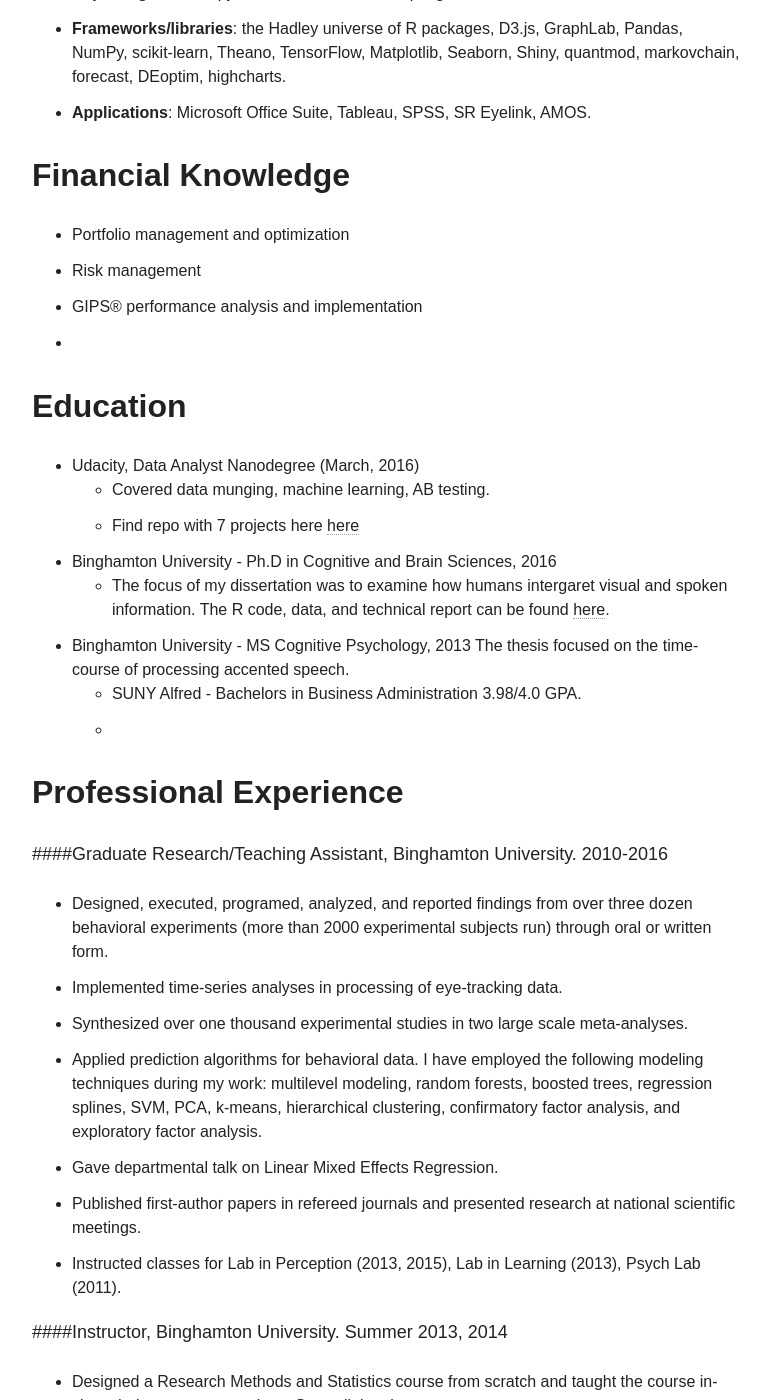
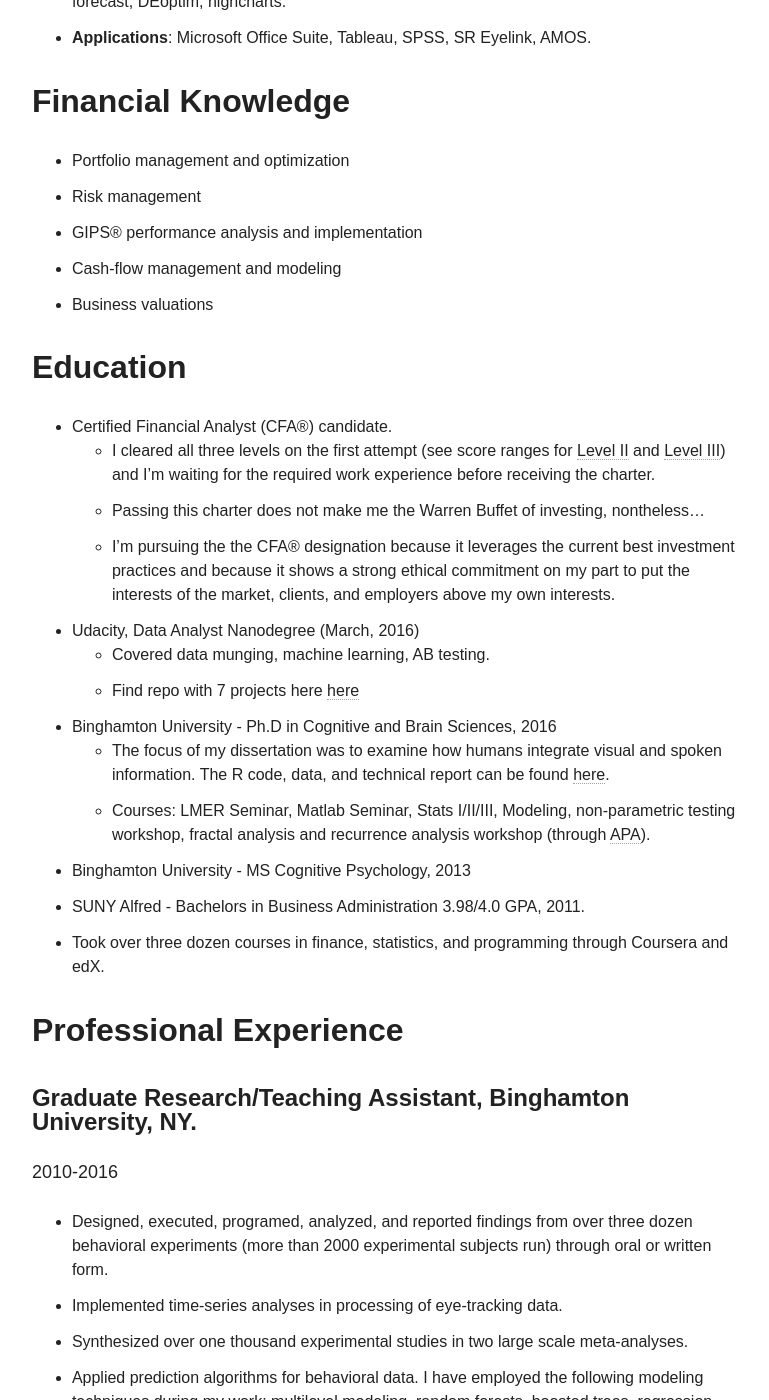
Before and after one commit to stasSajin/stasSajin.github.io, a Jekyll site: the page built from resume/index.md, in a window 1280 px wide and 1400 px high, scrolled down 860 px. Shown: the whole window, without its empty margins (254-1023 px from the left). Built offline with Jekyll 4.4.1, drawn with Linux system fonts in a browser that asks for light colours; nearby versions of some CDN libraries; some of the changed text lies outside the part shown.

Commit message:
resume updated

```diff
--- a/resume/index.md
+++ b/resume/index.md
@@ -18,22 +15,28 @@
 * Portfolio management and optimization
 * Risk management
 * GIPS® performance analysis and implementation
-*
+* Cash-flow management and modeling
+* Business valuations
 
 ## Education
+* Certified Financial Analyst (CFA®) candidate.
+	* I cleared all three levels on the first attempt (see score ranges for [Level II](https://raw.githubusercontent.com/stasSajin/stasSajin.github.io/master/images/CFALVL3.PNG) and [Level III](https://raw.githubusercontent.com/stasSajin/stasSajin.github.io/master/images/CFAlvl2.PNG)) and I'm waiting for the required work experience before receiving the charter.
+	* Passing this charter does not make me the Warren Buffet of investing, nontheless...
+	* I'm pursuing the the CFA® designation because it leverages the current best investment practices and because it shows a strong ethical commitment on my part to put the interests of the market, clients, and employers above my own interests.
 
 * Udacity, Data Analyst Nanodegree (March, 2016)
 	* Covered data munging, machine learning, AB testing.
 	* Find repo with 7 projects here [here](https://github.com/stasSajin/UdacityDataAnalystNanodegree)
 * Binghamton University - Ph.D in Cognitive and Brain Sciences, 2016
-	* The focus of my dissertation was to examine how humans intergaret visual and spoken information. The R code, data, and technical report can be found [here](https://github.com/stasSajin/Dissertation-).
+	* The focus of my dissertation was to examine how humans integrate visual and spoken information. The R code, data, and technical report can be found [here](https://github.com/stasSajin/Dissertation-).
+	* Courses: LMER Seminar, Matlab Seminar, Stats I/II/III, Modeling, non-parametric testing workshop, fractal analysis and recurrence analysis workshop (through [APA](http://www.apa.org/science/resources/ati/nonlinear.aspx)).
 * Binghamton University - MS Cognitive Psychology, 2013
-The thesis focused on the time-course of processing accented speech.
-	* SUNY Alfred - Bachelors in Business Administration 3.98/4.0 GPA.
-	*
+* SUNY Alfred - Bachelors in Business Administration 3.98/4.0 GPA, 2011.
+* Took over three dozen courses in finance, statistics, and programming through Coursera and edX.
+
 
 ## Professional Experience
-####Graduate Research/Teaching Assistant, Binghamton University.
+#### Graduate Research/Teaching Assistant, Binghamton University, NY.
 2010-2016
 
 * Designed, executed, programed, analyzed, and reported findings from over three dozen behavioral experiments (more than 2000 experimental subjects run) through oral or written form.
@@ -44,12 +47,55 @@
 * Published first-author papers in refereed journals and presented research at national scientific meetings.
 * Instructed classes for Lab in Perception (2013, 2015), Lab in Learning (2013), Psych Lab (2011).
 
-####Instructor, Binghamton University.
+#### Instructor, Binghamton University, NY.
 Summer 2013, 2014
 
 * Designed a Research Methods and Statistics course from scratch and taught the course in-class during summer sessions; See syllabus [here](https://drive.google.com/file/d/0B3LFJz7JmK1KR0NmVTN6SU1DMWZGR094Y0x0djF3dDgyOEZJ/view)
 
+#### Budget Committee, [Graduate Student Organization](https://gsobinghamton.org/), Binghamton, NY.
+2012-2014
+
+* Together with a small team of other graduate students, managed and balanced a quarter million budget for over 2000 graduate students.
+
+#### Editor-in-Chief, Tor Echo College Newspaper, NY.
+2010
+
+* Managed the day-to-day operations of the newspaper, including motivating and developing editorial staff, editing content, establishing connections with distributors, advertisers, community, and administration.
+* Balanced and managed the budget for the newspaper.
+
+#### Tutor, Research Foundation, NY.
+2008-2010
+
+* Tutored students in Calculus, Physics, Accounting, Finance, Statistics.
+
+#### Vice-President, Association for International Volunteering in Moldova (AVI-MD), Moldova
+2006-2007
+
+* Organized and participated in the project “Human Rights on Bicycles” that had the objective of increasing the population’s interest in human rights issues.
+* Created training workshops on the topics of group leadership, project development, and fundraising for NGOs.
+* Worked with Service Civil International(http://www.sci.ngo/) in creating local volunteer camps.
 
 
 
+## Grants/Honors/Awards
+
+* Binghamton Travel Awards from CAPS and GTRF in the sum of about $2000 through years 2011-2015.
+* CAPS grant, 2014, $16,500
+* SOROS Open Society Foundation grant, 2013, $3000
+* SOROS Open Society Foundation grant, 2012, $4500
+* MDIMUN, 2010
+* International Excellence Scholarship, 2007-2010, $28000
+* Paul B. Orvis Award for Excellence, 2009
+* Phi Theta Kappa Scholastic Scholarship, 2009
+* Frank and Mary Beaton Memorial Scholarship, 2009
+* Outstanding Student Award- Business Administration, 2009
+* Robert Woods Freshman Composition Scholarship, 2008
+* Inducted in PTK (Phi Theta Kappa) Honor Society, 2008
+* One of the top five finalists in NYSMATYC (New York State Mathematics Association) contest, 2007.
+
+## Miscellany
+* I'm trilingual in English, Romanian, and Russian.
+
+
+----
 This blog has been created in [Jekyll](https://jekyllrb.com/), [github-pages](https://pages.github.com/), markdown, and a bunch of js libraries (e.g., plotly, d3) to make things look nice and pretty. I'm also using the [So Simple Theme](https://github.com/mmistakes/so-simple-theme) by Michael Ross. I strongly believe in sharing knowledge and insights with the community, so you can find all the code I post on my website [here](https://github.com/stasSajin).
```
Also changed, not shown: other parts of resume/index.md (+1 -4 lines).
